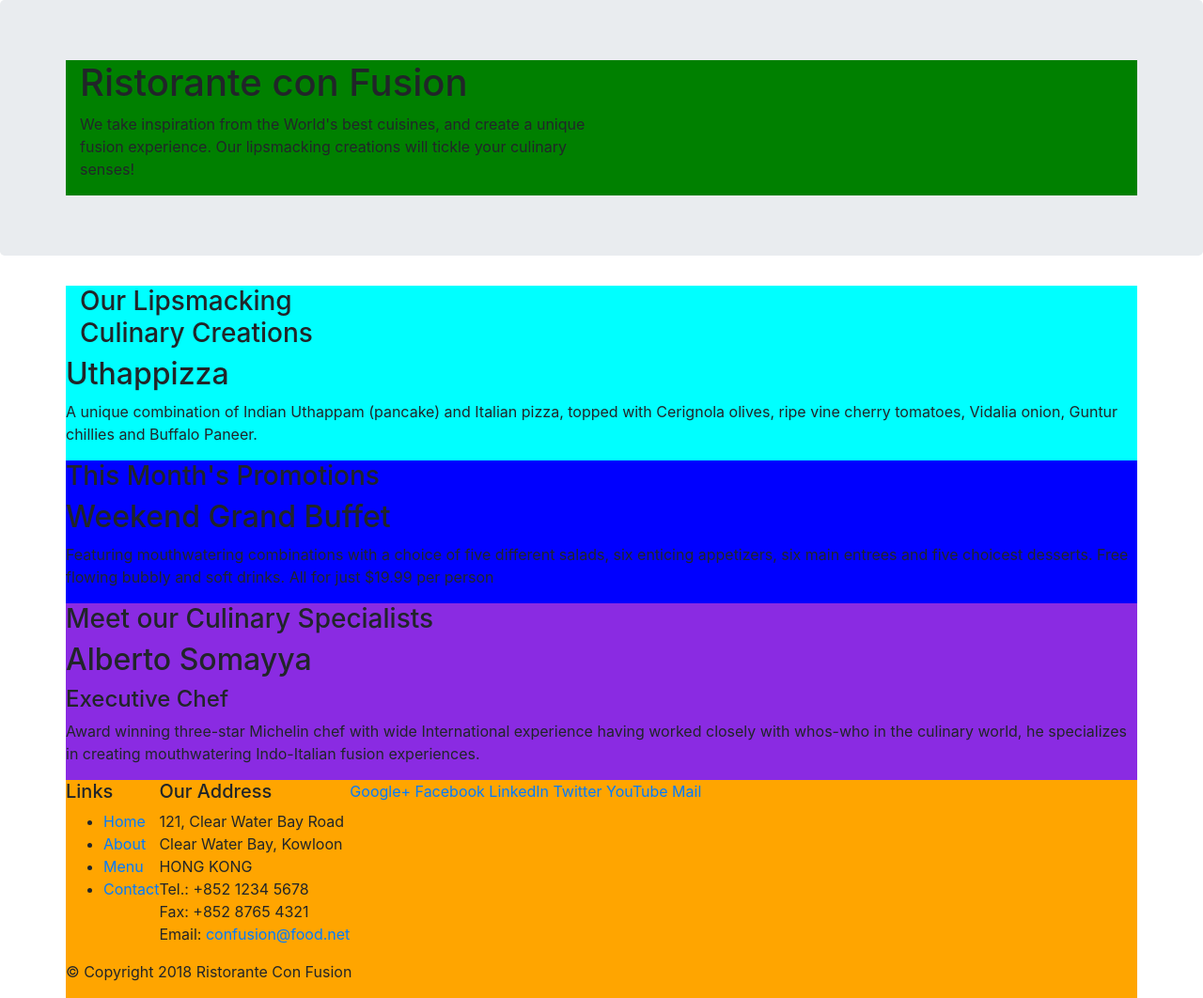
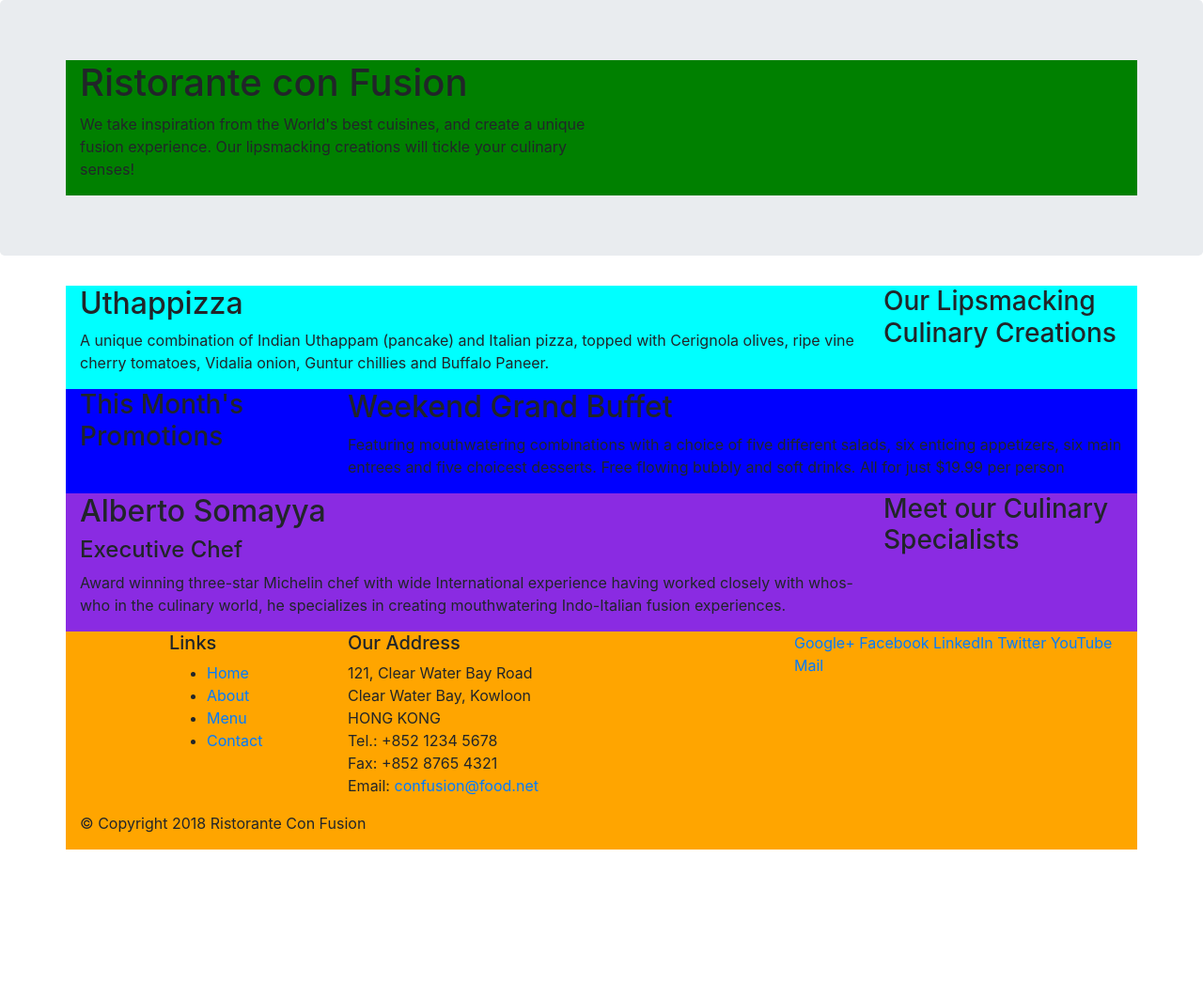
Before and after one commit to randomshana1/conFusion-, a website: page index.html in a window 1280 px wide. Shown: the whole page at 94% size. After the commit the page ends 904 px from the top, so only its background shows below. Drawn offline with nearby package versions, Linux system fonts and the light colour scheme.

Commit message:
added bootstrap to index

```diff
--- a/index.html
+++ b/index.html
@@ -29,10 +29,10 @@
 
     <div class="container" style="background-color:red;">
         <div class="row" style="background-color: aqua;">
-            <div class="col-12 col-sm-4 col-md-3">
+            <div class="col-12 order-sm-last col-md-3">
                 <h3>Our Lipsmacking Culinary Creations</h3>
             </div>
-            <div>
+            <div class="col order-sm-first col-md">
                 <h2>Uthappizza</h2>
                 <p>A unique combination of Indian Uthappam (pancake) and Italian pizza, topped with Cerignola olives, ripe vine cherry tomatoes, Vidalia onion, Guntur chillies and Buffalo Paneer.</p>
             </div>
@@ -40,20 +40,20 @@
 
 
         <div class="row" style="background-color: blue;">
-            <div>
+            <div class="col-12 col-sm-4 col-md-3">
                 <h3>This Month's Promotions</h3>
             </div>
-            <div>
+            <div class="col-12 col-sm col-md">
                 <h2>Weekend Grand Buffet</h2>
                 <p>Featuring mouthwatering combinations with a choice of five different salads, six enticing appetizers, six main entrees and five choicest desserts. Free flowing bubbly and soft drinks. All for just $19.99 per person </p>
             </div>
         </div>
 
         <div class="row" style="background-color: blueviolet;">
-            <div>
+            <div class="col-12 col-sm-4 order-sm-last col-md-3">
                 <h3>Meet our Culinary Specialists</h3>
             </div>
-            <div>
+            <div class="col col-sm order-sm-first col-md ">
                 <h2>Alberto Somayya</h2>
                 <h4>Executive Chef</h4>
                 <p>Award winning three-star Michelin chef with wide International experience having worked closely with whos-who in the culinary world, he specializes in creating mouthwatering Indo-Italian fusion experiences. </p>
@@ -64,7 +64,7 @@
     <footer>
         <div class="container" style="background-color:orange;">
             <div class="row">
-                <div>
+                <div class="col-4 offset-1 col-sm-2">
                     <h5>Links</h5>
                     <ul>
                         <li><a href="#">Home</a></li>
@@ -73,7 +73,7 @@
                         <li><a href="#">Contact</a></li>
                     </ul>
                 </div>
-                <div>
+                <div class="col-7 col-sm-5 ">
                     <h5>Our Address</h5>
                     <address>
 		              121, Clear Water Bay Road<br>
@@ -84,7 +84,7 @@
 		              Email: <a href="mailto:confusion@food.net">confusion@food.net</a>
 		           </address>
                 </div>
-                <div>
+                <div class="col-12 col-sm-4">
                     <div>
                         <a href="http://google.com/+">Google+</a>
                         <a href="http://www.facebook.com/profile.php?id=">Facebook</a>
@@ -96,7 +96,7 @@
                 </div>
            </div>
            <div class="row">
-                <div>
+                <div class="col-auto">
                     <p>© Copyright 2018 Ristorante Con Fusion</p>
                 </div>
            </div>
```
Also changed, not shown: 1 other file.
